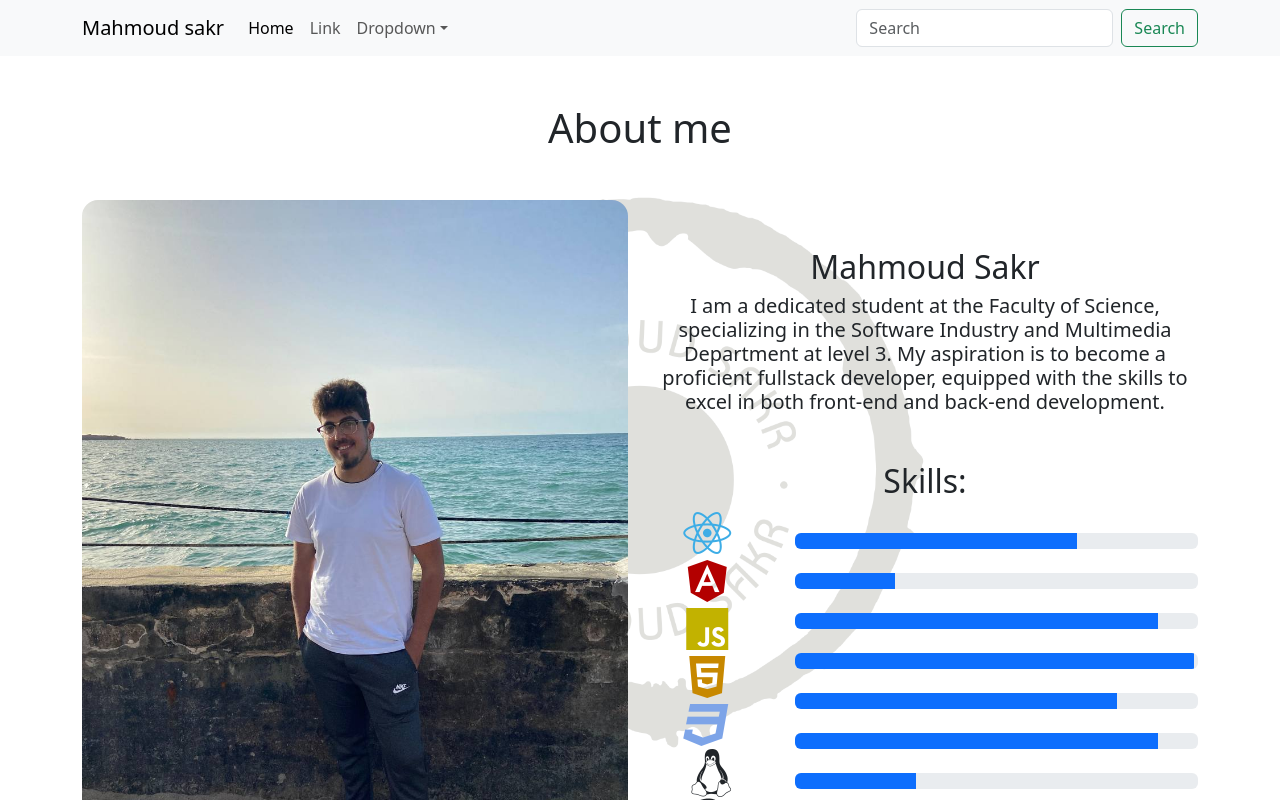
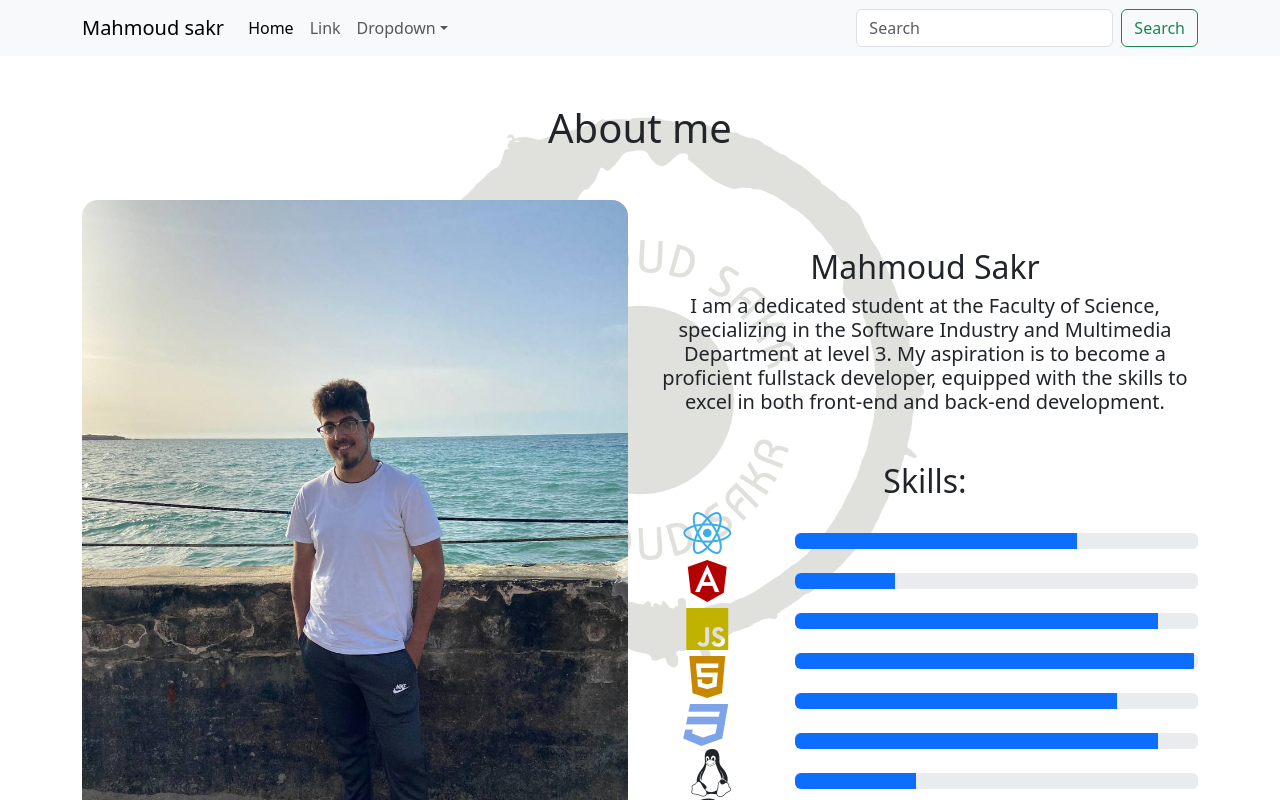
Before and after one commit to mahmoud08sakr/portofolio, a React (Create React App) app: page / in a window 1280 px wide. Shown: the top 800 px of the page. Built offline with nearby package versions, Linux system fonts and the light colour scheme.

Commit message:
logo updated

```diff
--- a/src/App.css
+++ b/src/App.css
@@ -5,7 +5,7 @@ body {
 
 .background-image {
   position: fixed;
-  top: 0;
+  top: -5rem;
   left: 0;
   width: 100%;
   height: 100%;
```
